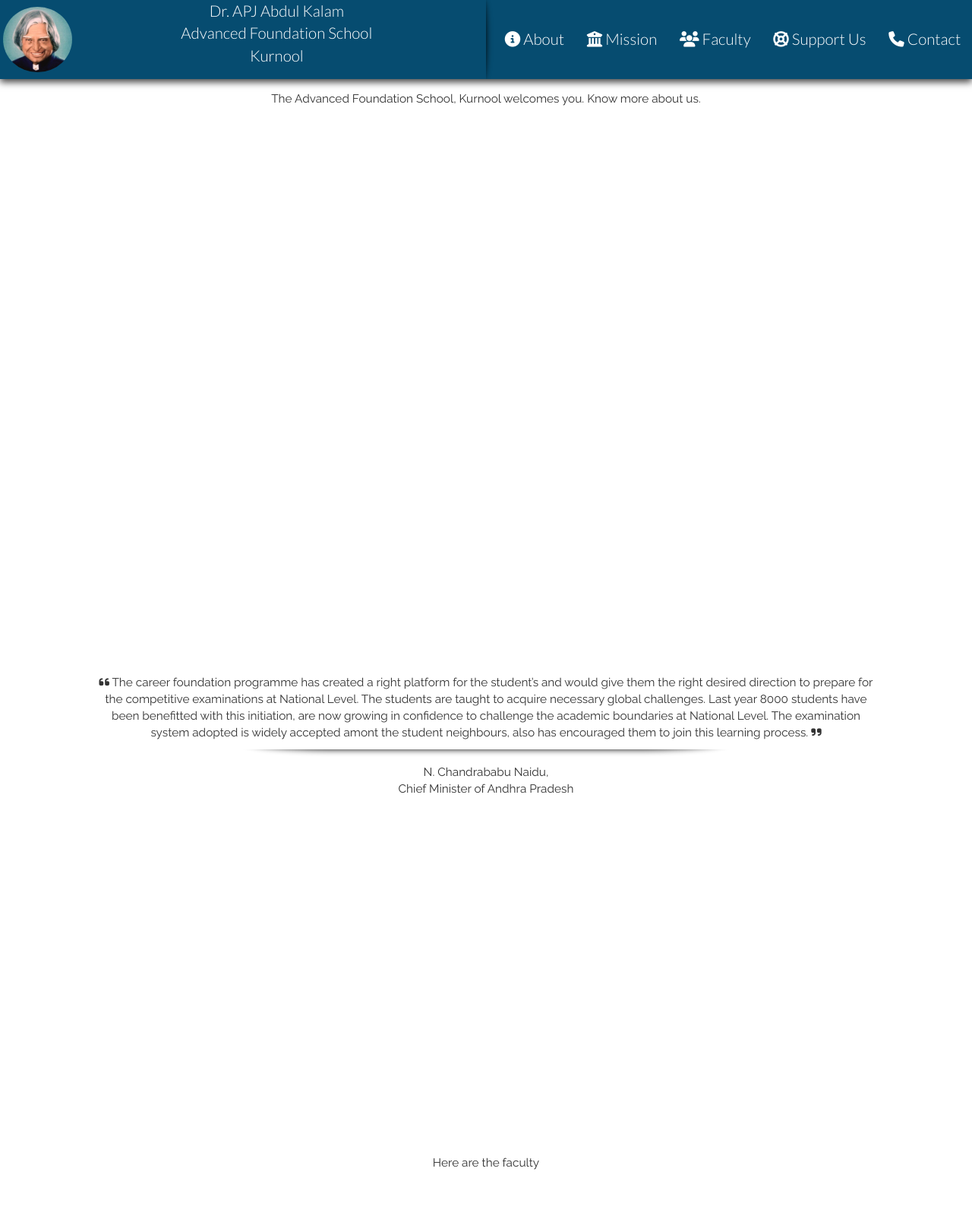
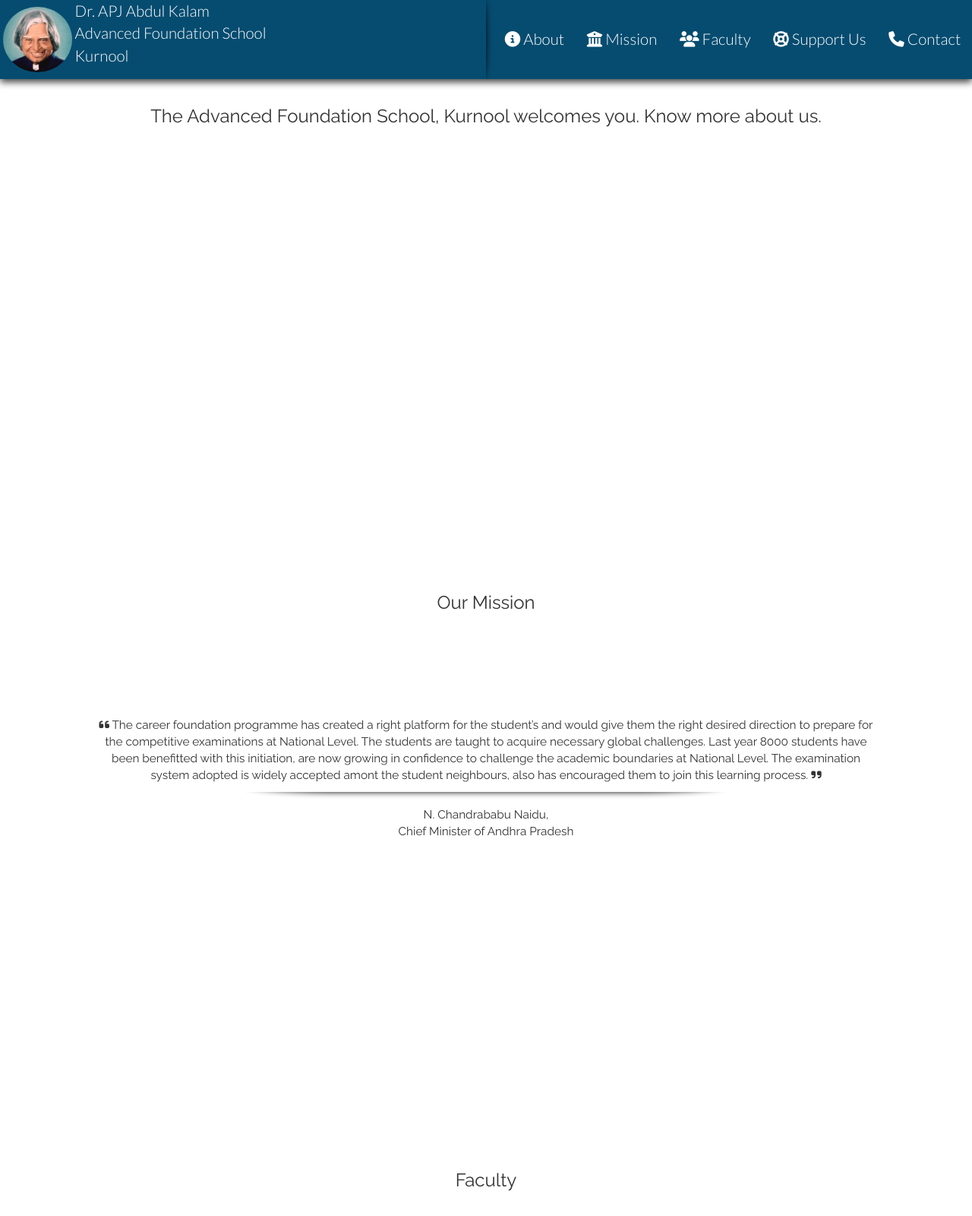
Before and after one commit to ysharc/AFC, a plain HTML site: page index.html in a window 1280 px wide. Shown: the top 1600 px of the page at 76% size. Drawn offline with nearby package versions, Linux system fonts and the light colour scheme.

Commit message:
minor accesibilty changes

```diff
--- a/css/style.css
+++ b/css/style.css
@@ -30,6 +30,7 @@ html{
 		}
 
                 figure{
+					text-align: left;
 					width: 50vw;
 					margin: 0;
                 }
@@ -105,6 +106,11 @@ html{
 			text-align: left;
 			overflow:hidden;
 		}
+
+			#Mission h3{
+				text-align: center;
+			}
+
 			.css-carousel {
 				overflow: hidden;
 				width:500vw;
--- a/index.html
+++ b/index.html
@@ -53,9 +53,10 @@ About</a>
 			</nav>
         </header>
 		<section id="About" class="content">
-			The Advanced Foundation School, Kurnool welcomes you. Know more about us.
+			<h3>The Advanced Foundation School, Kurnool welcomes you. Know more about us.</h3>
 		</section>
 		<section id="Mission" class="content">
+			<h3>Our Mission</h3>
 			<div class="css-carousel">
 				<div class="css-img">
 					<p>
@@ -117,12 +118,12 @@ About</a>
 			</div>
 		</section>
 		<section id="Faculty" class="content">
-			Here are the faculty
+			<h3>Faculty</h3>
 		</section>
 		<section id="Support" class="content">
-			Support section goes here.
+			<h3>Support Us</h3>
 		</section>
-		<p>Have a little chat with our School's digital Assistant to contact us!</p>
+		<h3>Have a little chat with our School's digital Assistant to contact us!</h3>
 		<section cf-context id="Contact" class="content">
 			<form cf-form cf-prevent-autofocus  action="https://formspree.io/ysharc@gmail.com" method="POST">
 				<input cf-questions="Hi there, I'm arya. What's your name!|Hello! My name is Arya. What's yours?|Namaste! My name is Arya. What's your name?" type=”text” name="name">
```
